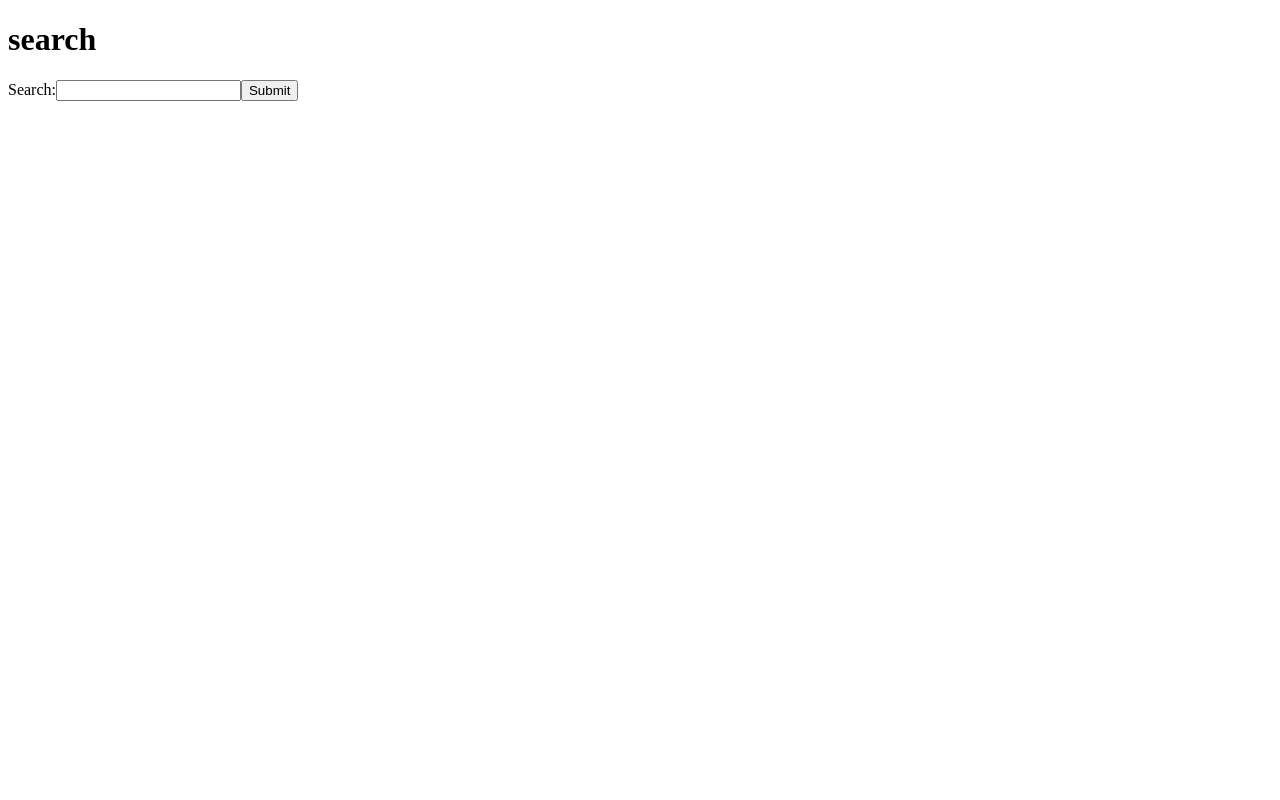
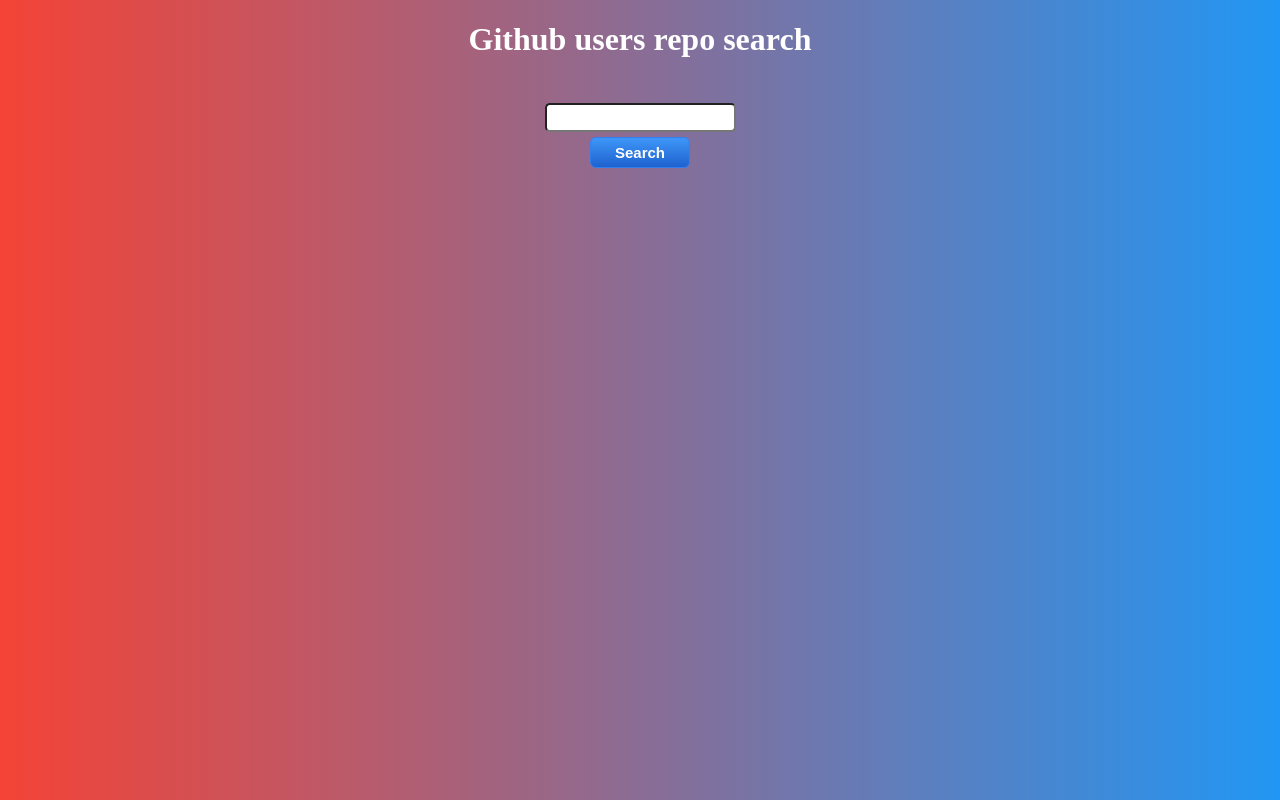
Before and after one commit to pave98/esitehtava, a React (Create React App) app in the folder esiteht/: page / in a window 1280 px wide. Built offline with nearby package versions, Linux system fonts and the light colour scheme.

Commit message:
begun styling

```diff
--- a/esiteht/package.json
+++ b/esiteht/package.json
@@ -8,6 +8,7 @@
     "@testing-library/user-event": "^7.1.2",
     "react": "^16.12.0",
     "react-dom": "^16.12.0",
+    "react-router-dom": "^5.1.2",
     "react-scripts": "3.3.0"
   },
   "scripts": {
--- a/esiteht/src/App.js
+++ b/esiteht/src/App.js
@@ -1,15 +1,15 @@
 import React, { Component } from 'react'
-import { BrowserRouter as Router, Switch, Route, Redirect } from 'react-router-dom'
-import SearchPage from './components/searchPage'
-import RepositoryPage from './components/repositoryPage'
+import { BrowserRouter as Router, Switch, Route } from 'react-router-dom'
+import SearchPage from './components/SearchPage'
+import RepositoryPage from './components/RepositoryPage'
 
 class App extends Component {
   constructor(props) {
     super(props)
     this.state = {
-      repoName    : '',
-      commits_url : '',
-      page        : true
+      repoName: '',
+      commits_url: '',
+      page: true
     }
     this.handleRepo = this.handleRepo.bind(this)
     //this.setThePage = this.setThePage.bind(this)
@@ -31,21 +31,19 @@
 
   render() {
     return (
-      <div className='App'>
       <Router>
-          <div className='mainBody'>
+        <div className="mainBody center">
           <Switch>
             <Route
-                path='/repo'
+              path="/repo"
               render={(props) => (
                 <RepositoryPage {...props} repoName={this.state.repoName} commits={this.state.commits_url} />
               )}
             />
-              <Route path='/' render={(props) => <SearchPage {...props} handleRepo={this.handleRepo} />} />
+            <Route path="/" render={(props) => <SearchPage {...props} handleRepo={this.handleRepo} />} />
           </Switch>
         </div>
       </Router>
-      </div>
     )
   }
 }
--- a/esiteht/src/components/searchPage.js
+++ b/esiteht/src/components/searchPage.js
@@ -5,14 +5,13 @@
   constructor(props) {
     super(props)
     this.state = {
-      searchTerm : '',
-      data       : []
+      searchTerm: '',
+      data: []
     }
 
     this.handleChange = this.handleChange.bind(this)
     this.search = this.search.bind(this)
   }
-
 
   handleChange(event) {
     this.setState({ searchTerm: event.target.value })
@@ -30,7 +29,7 @@
       return (
         <div>
           <Link
-            to='/repo'
+            to="/repo"
             onClick={() => {
               this.props.handleRepo(item.name, item.commits_url.slice(0, -6))
             }}
@@ -42,16 +41,16 @@
     })
 
     return (
-      <div>
-        <h1>search</h1>
+      <div className="container center">
+        <h1 className="header">Github users repo search</h1>
         <form onSubmit={this.search}>
-          <label>
-            Search:
-            <input type='text' value={this.state.searchTerm} onChange={this.handleChange} />
-          </label>
-          <input type='submit' value='Submit' />
+
+          <br />
+          <input className="input" type="text" value={this.state.searchTerm} onChange={this.handleChange} />
+          <br />
+          <input className="button" type="submit" value="Search" />
         </form>
-        <div className='repoList'>{repoList}</div>
+        <div className="repoList">{repoList}</div>
       </div>
     )
   }
--- /dev/null
+++ b/esiteht/src/index.css
@@ -0,0 +1,50 @@
+body {
+  background: #2196f3;
+  background: -webkit-linear-gradient(to right, #f44336, #2196f3);
+  background: linear-gradient(to right, #f44336, #2196f3);
+}
+.mainBody {
+  max-width: 960px;
+  padding-left: 10px;
+  padding-right: 10px;
+}
+.center {
+  margin: 0 auto;
+}
+
+.header {
+  color: white;
+}
+
+.container {
+  text-align: center;
+}
+
+.input {
+  border-radius: 5px;
+  margin: 5px;
+  padding: 5px;
+}
+.button {
+  background: linear-gradient(to bottom, #3d94f6 5%, #1e62d0 100%);
+  background-color: #3d94f6;
+  border-radius: 6px;
+  border: 1px solid #337fed;
+  display: inline-block;
+  cursor: pointer;
+  color: #ffffff;
+  font-family: Arial;
+  font-size: 15px;
+  font-weight: bold;
+  padding: 6px 24px;
+  text-decoration: none;
+}
+
+.button:hover {
+  background: linear-gradient(to bottom, #1e62d0 5%, #3d94f6 100%);
+  background-color: #1e62d0;
+}
+.button:active {
+  position: relative;
+  top: 1px;
+}
```
Also changed, not shown: esiteht/src/index.js (+7 -6 lines), 1 other file (tests, documents, lock files or other folders). Lines whose indentation alone changed are shown as unchanged.
